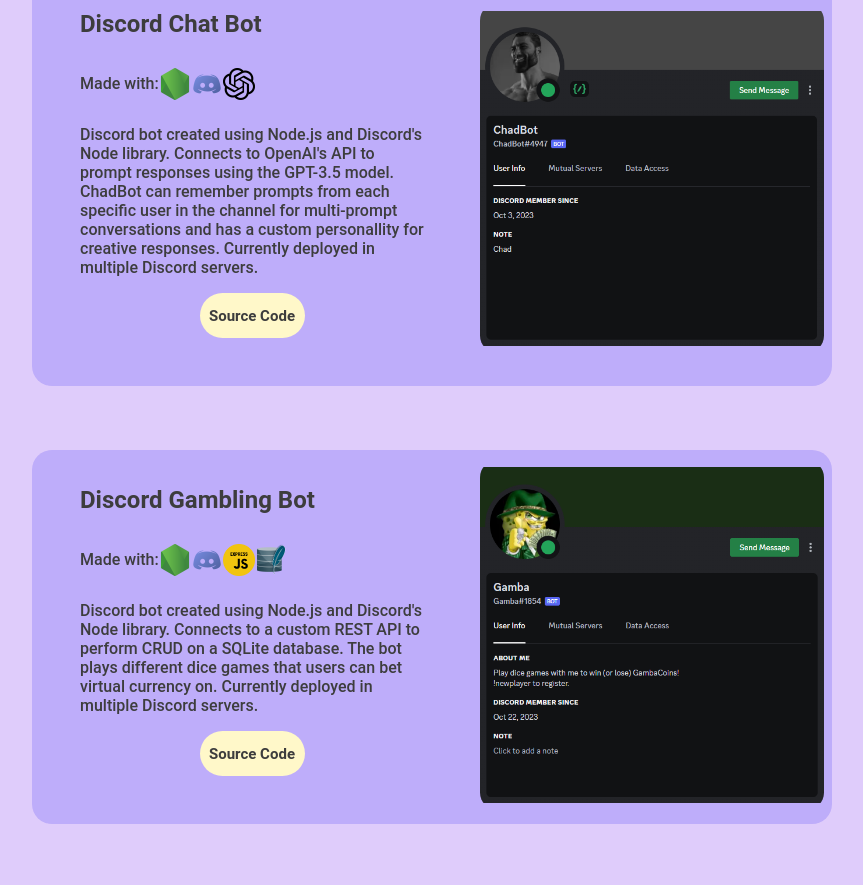
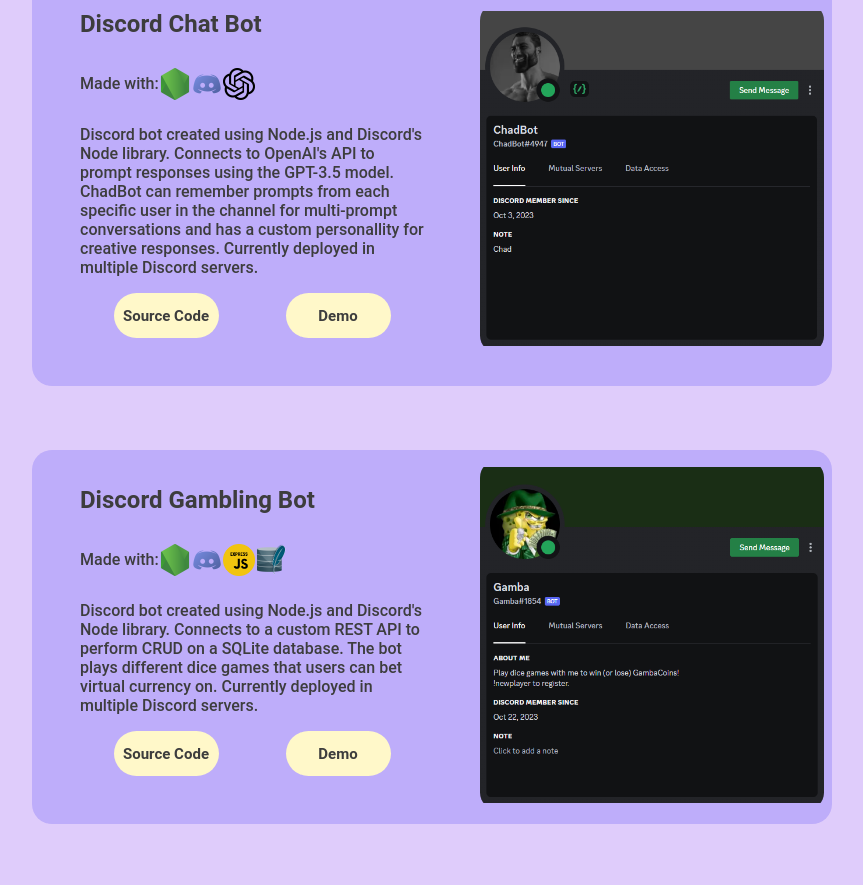
Before and after one commit to ZackFreeman12/zackfreeman.ca, a plain HTML site: page index.html in a window 1280 px wide. Shown: the part 1038-1923 px from the top of the page, without its empty margins (208-1071 px from the left). Drawn offline with nearby package versions, Linux system fonts and the light colour scheme.

Commit message:
added back demo buttons

```diff
--- a/index.html
+++ b/index.html
@@ -52,7 +52,7 @@
             </p>
             <div id="itemLinks">
               <a class="itemLinks" href="https://github.com/ZackFreeman12/ChadBot" target="_blank">Source Code</a>
-              <!-- <a class="itemLinks" href="https://youtu.be/SpZ_FDCJh2k" target="_blank">Demo</a> -->
+              <a class="itemLinks" href="https://youtu.be/A5rbTNRJ-Qw" target="_blank">Demo</a>
             </div>
           </div>
           <div class="itemimg">
@@ -77,7 +77,7 @@
             </p>
             <div id="itemLinks">
               <a class="itemLinks" href="https://github.com/ZackFreeman12/GambaBot" target="_blank">Source Code</a>
-              <!-- <a class="itemLinks" href="https://youtu.be/SpZ_FDCJh2k" target="_blank">Demo</a> -->
+              <a class="itemLinks" href="https://youtu.be/wyFKvLZv48A" target="_blank">Demo</a>
             </div>
           </div>
           <div class="itemimg">
```
